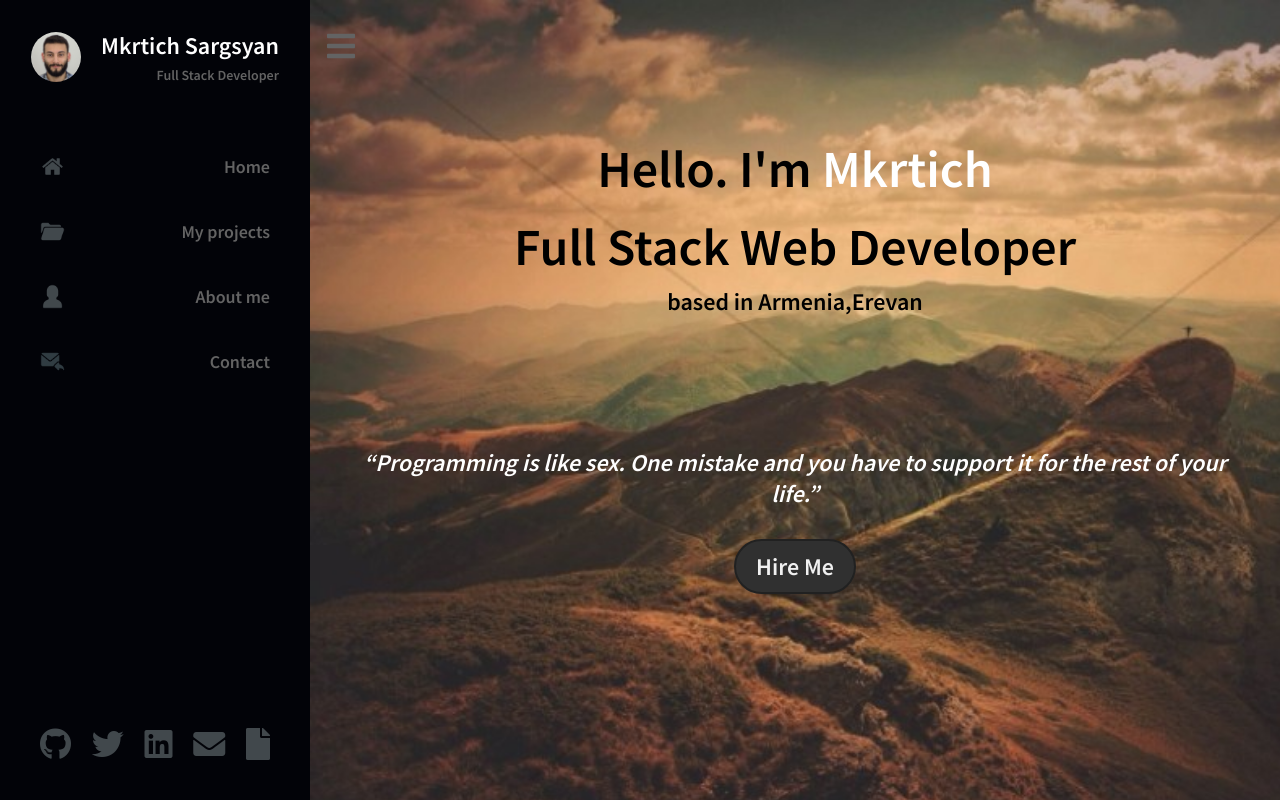
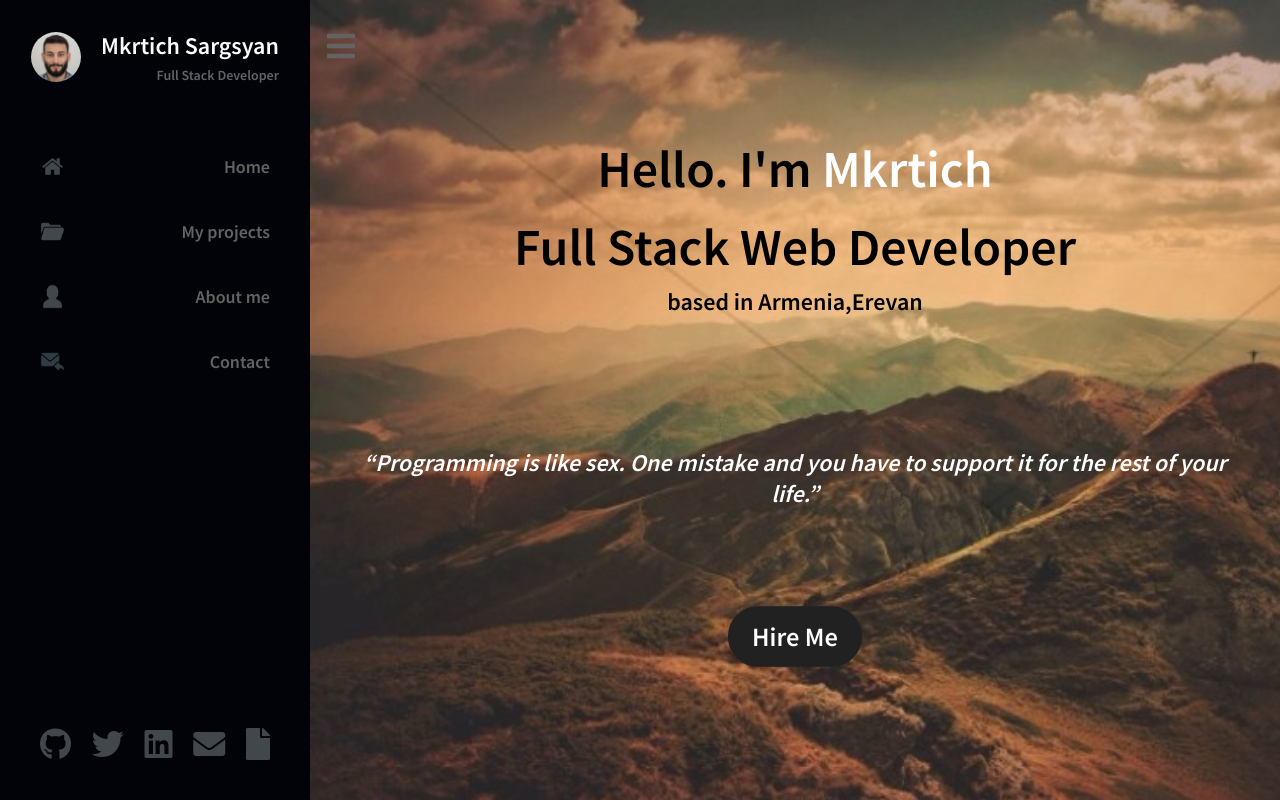
Before and after one commit to MkrtichSargsyan/MkrtichSargsyan.github.io, a Next.js app: page / in a window 1280 px wide. In both pictures the pointer is over the element "Hire Me". Shown: the top 800 px of the page. Built offline with nearby package versions, Linux system fonts and the light colour scheme.

Commit message:
add button animation

```diff
--- a/styles/Showcase.module.css
+++ b/styles/Showcase.module.css
@@ -31,11 +31,19 @@
   padding: 10px 20px;
   border-radius: 30px;
   display: inline-block;
-  margin-top: 30px;
+  margin-top: 100px;
 
   animation-name: bgcolor;
   animation-duration: 6s;
   animation-iteration-count: infinite;
+}
+
+.hire_button:hover{
+  cursor: pointer;
+  animation: none;
+  transform: scale(1.1) perspective(1px);
+  transition: all 1s ease;
+  background-color: hsla(0,0%,13%,1);
 }
 
 @keyframes bgcolor {
```
